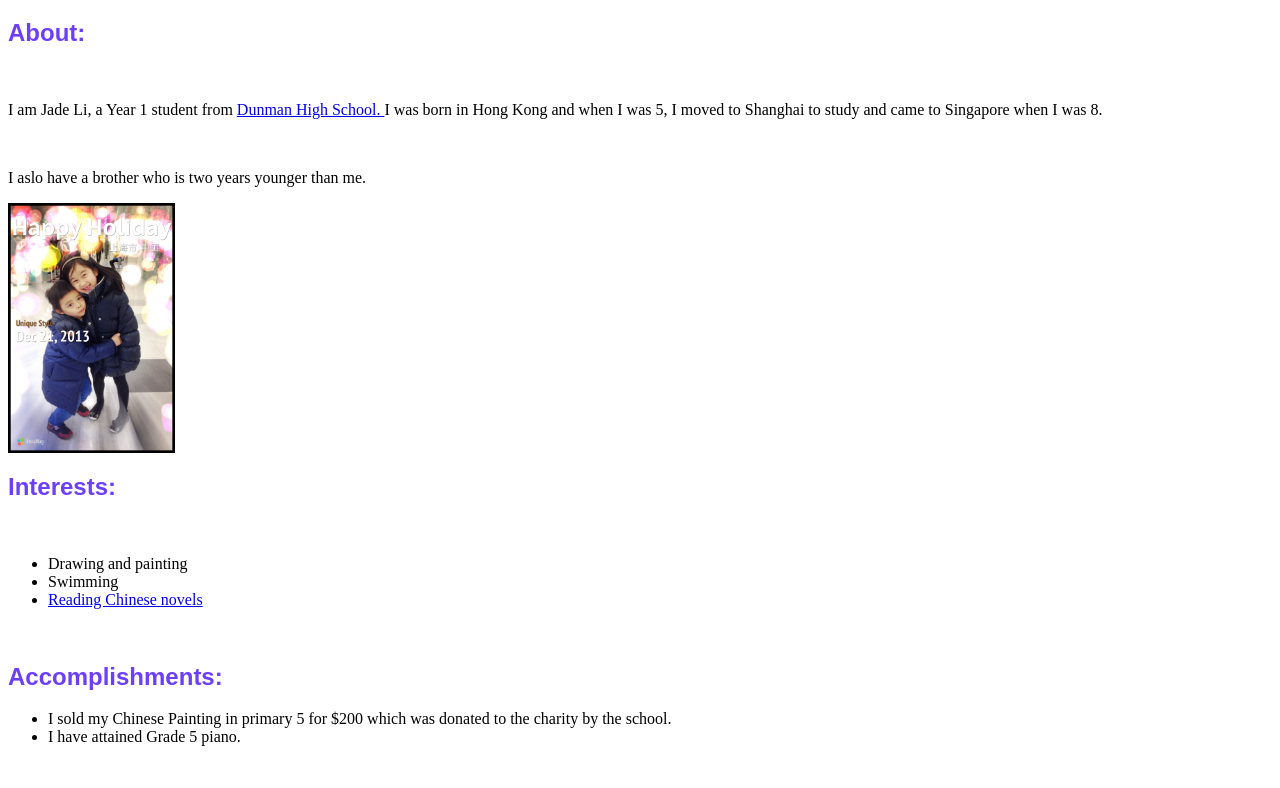
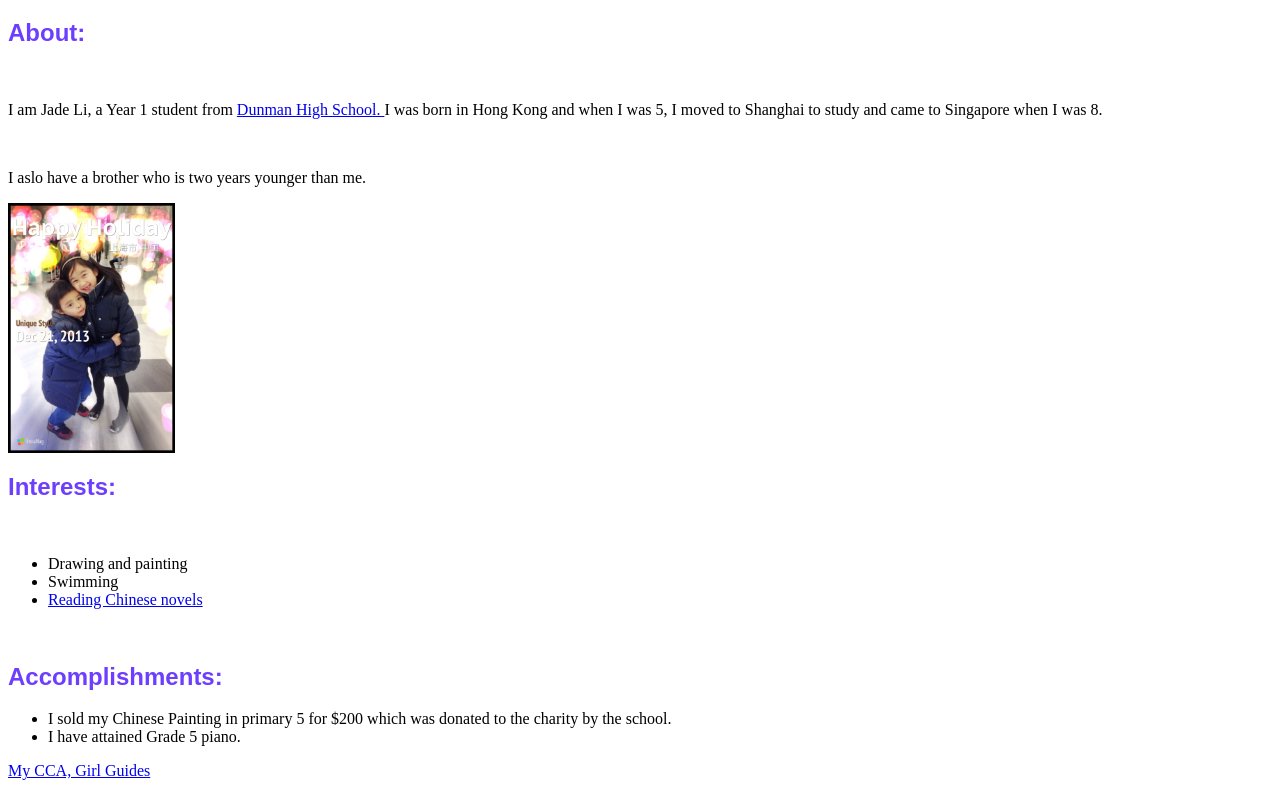
Before and after one commit to dhslitingyeejade/dhslitingyeejade.github.io, a plain HTML site: page index.html in a window 1280 px wide. Shown: the part 93-881 px from the top of the page. Before the commit the page ends 855 px from the top, so only its background shows below. Drawn offline with Linux system fonts and the light colour scheme.

Commit message:
Update index.html

```diff
--- a/index.html
+++ b/index.html
@@ -26,5 +26,6 @@ My Personal Portfolio Website
        <li>I sold my Chinese Painting in primary 5 for $200 which was donated to the charity by the school.
        <li>I have attained Grade 5 piano.
      </ul>
+  <a href="CCA.html"> My CCA, Girl Guides </a>
   </body>
   </html>
```
